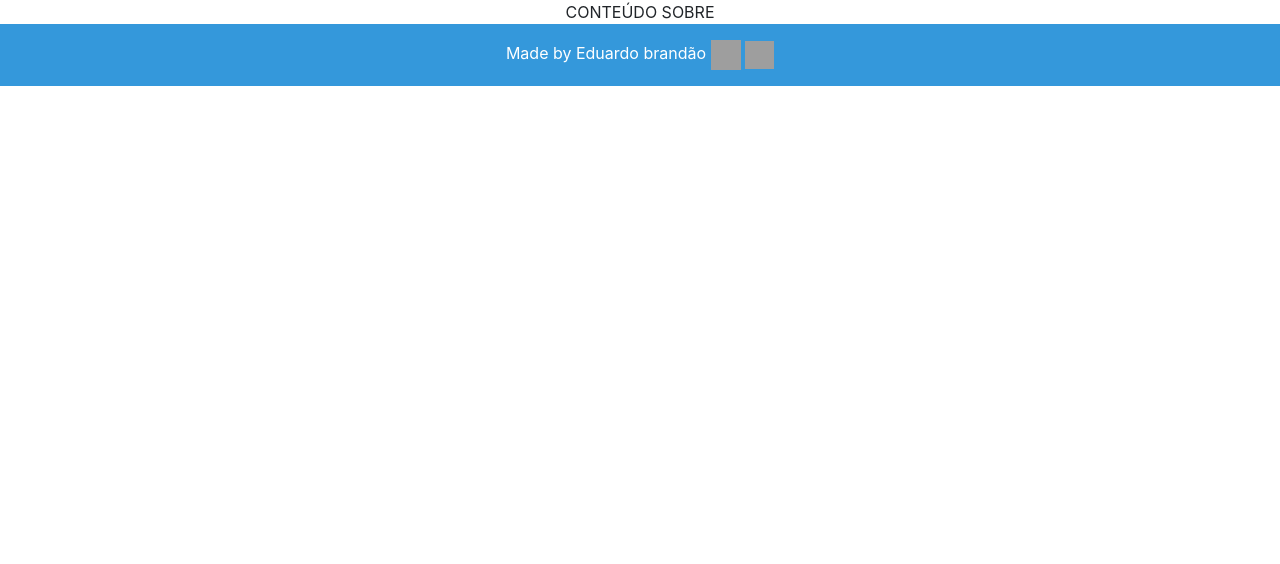
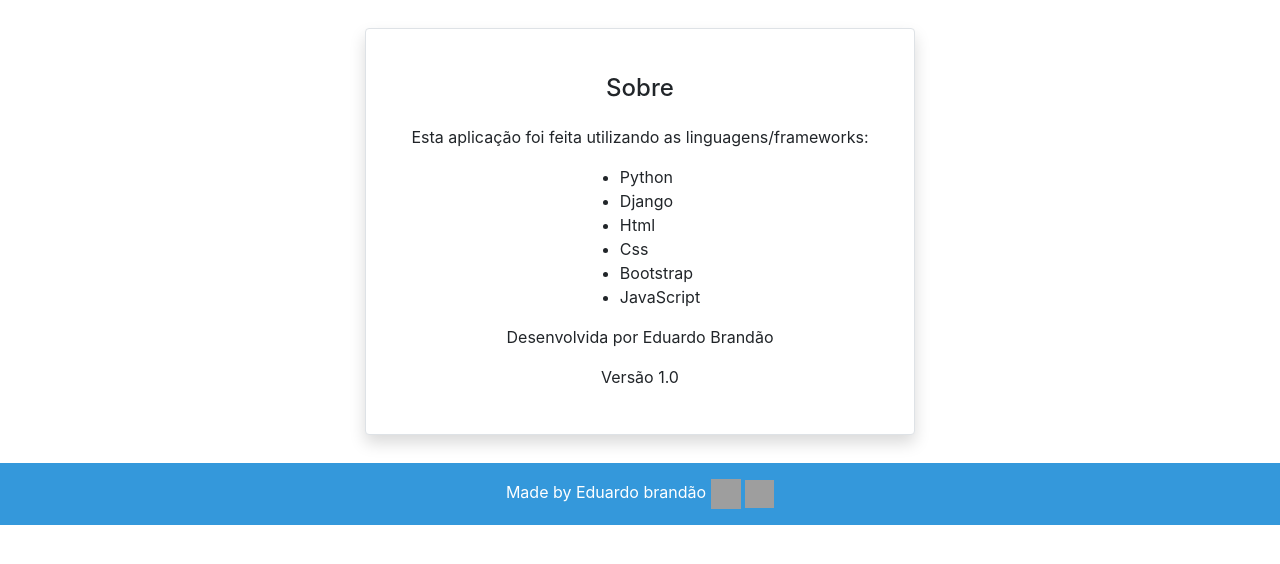
Before and after one commit to EduardoBran/System-Voting-App-Web-Py, a Django app: a page that uses main/templates/main/sobre.html in a window 1280 px wide. Shown: the part 56-620 px from the top of the page. Run offline with Django 4.2, Linux system fonts and the light colour scheme; some libraries are stand-ins or nearby versions; grey boxes are pictures that could not be loaded.

Commit message:
add texto page sobre

```diff
--- a/main/templates/main/sobre.html
+++ b/main/templates/main/sobre.html
@@ -4,6 +4,31 @@
 
 {% block content %}
 
-CONTEÚDO SOBRE
+<style>
+    .sobre {
+        margin-right: 10px;
+        margin-left: 10px;
+        margin-top: 28px;
+        margin-bottom: 28px;
+        padding: 25px;
+    }
+</style>
+
+<div class="card shadow border sobre">
+    <div class="card-body d-flex flex-column align-items-center">
+        <h4 class="card-title" style="padding-bottom: 10px;">Sobre</h4>
+        <p class="card-text">Esta aplicação foi feita utilizando as linguagens/frameworks:</p>
+        <ul class="card-text">
+            <li>Python</li>
+            <li>Django</li>
+            <li>Html</li>
+            <li>Css</li>
+            <li>Bootstrap</li>
+            <li>JavaScript</li>
+        </ul>
+        <p class="card-text">Desenvolvida por Eduardo Brandão</p>
+        <p class="card-text">Versão 1.0</p>
+    </div>
+</div>
 
 {% endblock %}
```
